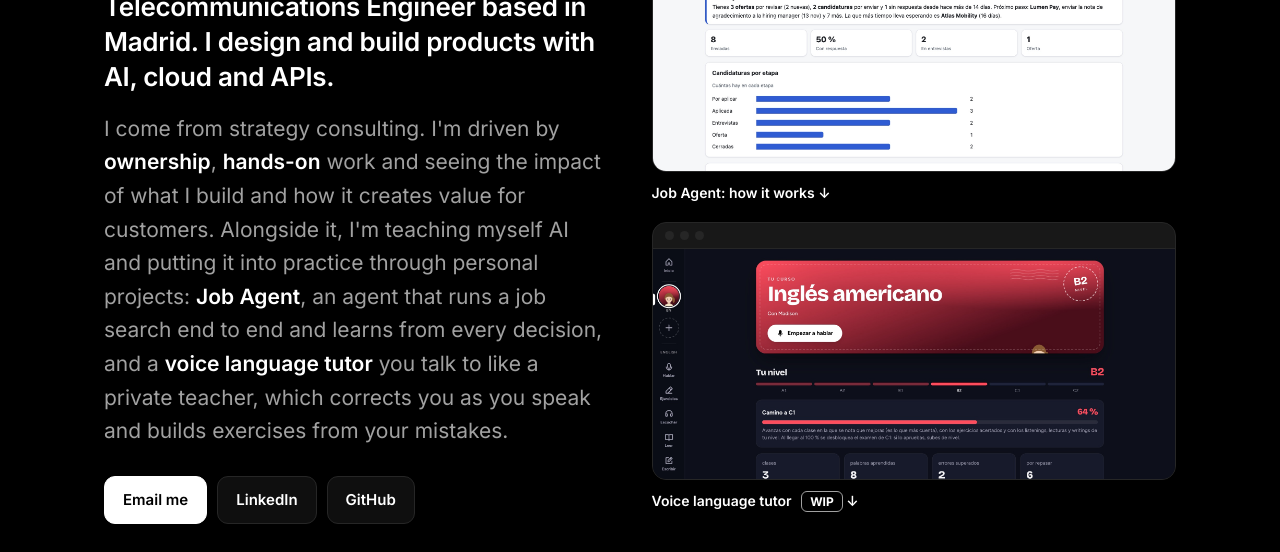
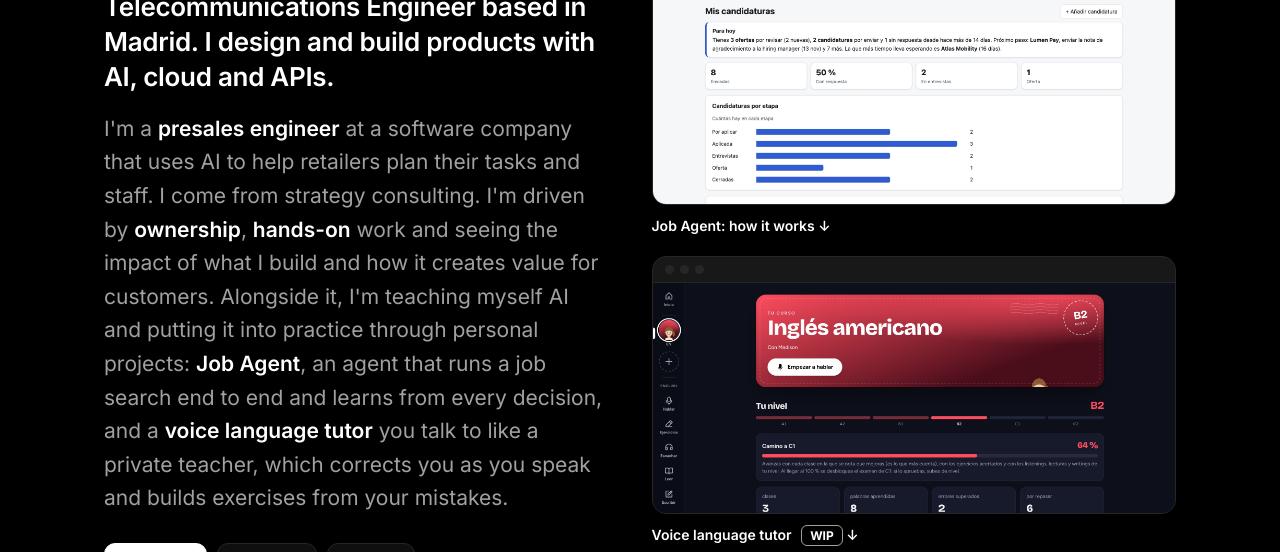
Before and after one commit to enriquetagersol/enriquetagersol.github.io, a plain HTML site: page index.html in a window 1280 px wide. Shown: the part 247-799 px from the top of the page. Drawn offline with Linux system fonts and the light colour scheme.

Commit message:
Portada: puesto actual de presales engineer, sin nombre de empresa
Co-Authored-By: Claude Opus 5.5 <noreply@anthropic.com>

```diff
--- a/index.html
+++ b/index.html
@@ -183,7 +183,7 @@ footer { border-top: 1px solid var(--borde); color: var(--suave); font-size: 13.
           <span lang="en">Telecommunications Engineer based in Madrid. I design and build products with AI, cloud and APIs.</span>
         </p>
         <p class="lema">
-          <span lang="es">Vengo de la consultoría estratégica. Me motiva tener <b>ownership</b>, trabajar <b>hands-on</b> y ver el impacto de lo que construyo y cómo aporta valor al cliente. En paralelo, me formo por mi cuenta en IA y lo pongo en práctica con proyectos personales: <b>Job Agent</b>, un agente que gestiona la búsqueda de empleo de principio a fin y aprende de cada decisión, y un <b>tutor de idiomas por voz</b> con el que hablas como en una clase particular, que te corrige mientras hablas y te prepara ejercicios a partir de tus errores.</span><span lang="en">I come from strategy consulting. I'm driven by <b>ownership</b>, <b>hands-on</b> work and seeing the impact of what I build and how it creates value for customers. Alongside it, I'm teaching myself AI and putting it into practice through personal projects: <b>Job Agent</b>, an agent that runs a job search end to end and learns from every decision, and a <b>voice language tutor</b> you talk to like a private teacher, which corrects you as you speak and builds exercises from your mistakes.</span>
+          <span lang="es">Soy <b>presales engineer</b> en una empresa de software que usa IA para ayudar al retail a planificar sus tareas y su personal. Vengo de la consultoría estratégica. Me motiva tener <b>ownership</b>, trabajar <b>hands-on</b> y ver el impacto de lo que construyo y cómo aporta valor al cliente. En paralelo, me formo por mi cuenta en IA y lo pongo en práctica con proyectos personales: <b>Job Agent</b>, un agente que gestiona la búsqueda de empleo de principio a fin y aprende de cada decisión, y un <b>tutor de idiomas por voz</b> con el que hablas como en una clase particular, que te corrige mientras hablas y te prepara ejercicios a partir de tus errores.</span><span lang="en">I'm a <b>presales engineer</b> at a software company that uses AI to help retailers plan their tasks and staff. I come from strategy consulting. I'm driven by <b>ownership</b>, <b>hands-on</b> work and seeing the impact of what I build and how it creates value for customers. Alongside it, I'm teaching myself AI and putting it into practice through personal projects: <b>Job Agent</b>, an agent that runs a job search end to end and learns from every decision, and a <b>voice language tutor</b> you talk to like a private teacher, which corrects you as you speak and builds exercises from your mistakes.</span>
         </p>
         <div class="botones">
         <a class="boton primario" href="mailto:quecagersol@gmail.com" data-email="quecagersol@gmail.com"><span lang="es">Escríbeme</span><span lang="en">Email me</span></a>
```
